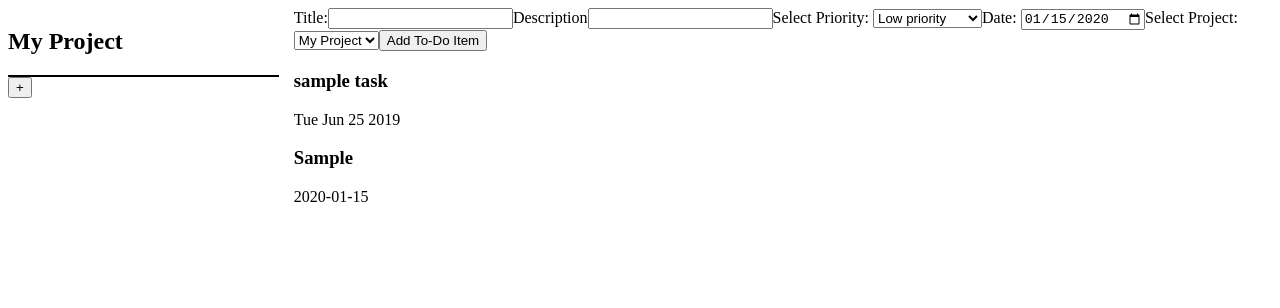
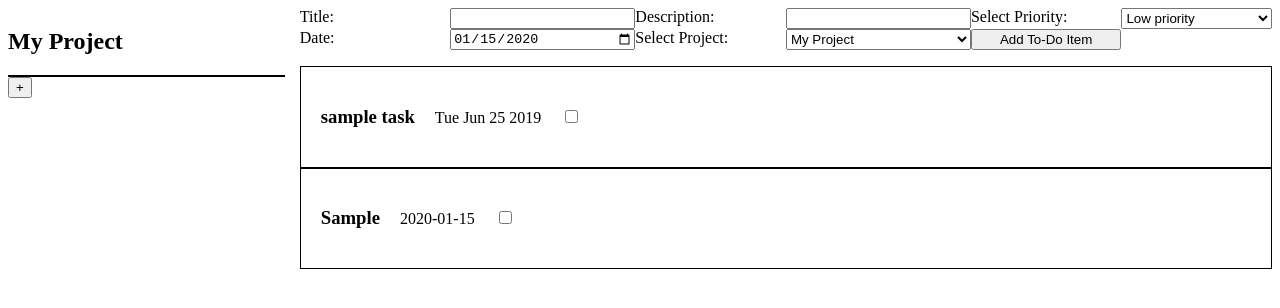
Before and after one commit to gferrarocamus/to-do-list, a website built with webpack: page dist/index.html in a window 1280 px wide. Both pictures are taken after typing "Sample", "Sample", "2020-01-15" into the empty fields and a click on the button "Add To-Do Item". Built offline with nearby package versions, Linux system fonts and the light colour scheme.

Commit message:
set up checkbox and styles

```diff
--- a/src/addAndClean.js
+++ b/src/addAndClean.js
@@ -58,8 +58,14 @@ const cleanAndRender = (e) => {
   renderToDos(+projectId);
 };
 
-const showDetails = () => {
+const showDetails = (e) => {
+  const details = e.target.children;
 
-}
+  [...details].forEach(detail => {
+    if ([...detail.classList].indexOf('details') > -1) {
+      detail.classList.toggle('hidden');
+    }
+  })
+};
 
 export { addAndClean, cleanAndRender, showProjectForm, showDetails };
--- /dev/null
+++ b/src/css/toDoForm.css
@@ -0,0 +1,4 @@
+.toDoForm {
+  display: grid;
+  grid-template-columns: 1fr 1fr 1fr 1fr 1fr 1fr;
+}
--- a/src/css/toDos.css
+++ b/src/css/toDos.css
@@ -1,3 +1,13 @@
 .hidden {
   display: none;
 }
+
+.inline {
+  display: inline-block;
+  margin-right: 20px;
+}
+
+.toDo {
+  border: 1px solid black;
+  padding: 20px;
+}
--- a/src/projectFactory.js
+++ b/src/projectFactory.js
@@ -10,6 +10,7 @@ const setDefaultProject = () => {
   const defaultToDo = toDoFactory(
     1,
     "sample task",
+    false,
     "give feedback to developer",
     "low priority",
     d
--- a/src/toDoFactory.js
+++ b/src/toDoFactory.js
@@ -1,7 +1,7 @@
 import { getStorage, setStorage } from "./storage";
 
-const toDoFactory = (id, title, description, priority, date) => {
-  return { id, title, description, priority, date };
+const toDoFactory = (id, title, check, description, priority, date) => {
+  return { id, title, check, description, priority, date };
 };
 
 const getToDoId = () => {
@@ -17,12 +17,27 @@ const getToDoId = () => {
   }
 };
 
+const toggleChecked = (e) => {
+  const id = e.target.parentNode.getAttribute('data-index');
+  const storage = getStorage();
+  storage.forEach(project => {
+    project.toDos.forEach(toDo => {
+      if (toDo.id === +id) {
+        toDo.check = toDo.check === false ? true : false;
+      }
+    })
+  })
+  setStorage(storage);
+};
+
+
 const addToDo = () => {
   const form = document.querySelector(".toDoForm");
 
   const toDo = toDoFactory(
     getToDoId(),
     form.title.value,
+    false,
     form.description.value,
     form.priority.value,
     form.date.value
@@ -34,4 +49,4 @@ const addToDo = () => {
   setStorage(projects);
 };
 
-export { addToDo, toDoFactory };
+export { addToDo, toDoFactory, toggleChecked };
--- a/src/toDoForm.js
+++ b/src/toDoForm.js
@@ -1,5 +1,6 @@
 import { getStorage } from './storage';
 import { addAndClean } from './addAndClean';
+import './css/toDoForm.css';
 
 const renderToDoForm = () => {
   const form = document.createElement('form');
@@ -45,8 +46,8 @@ const renderToDoForm = () => {
   })
 
   const elements = [
-    [titleLabel, "Title:"],
-    [descriptionLabel, "Description"],
+    [titleLabel, "Title: "],
+    [descriptionLabel, "Description: "],
     [priorityLabel, "Select Priority: "],
     [dateLabel, "Date: "],
     [btn, "Add To-Do Item"],
--- a/src/toDos.js
+++ b/src/toDos.js
@@ -1,5 +1,6 @@
 import { getStorage } from './storage';
-import { showDetails } from './addAndClean'
+import { showDetails } from './addAndClean';
+import { toggleChecked } from './toDoFactory';
 import './css/toDos.css';
 
 const renderToDos = (projectId) => {
@@ -15,21 +16,35 @@ const createToDo = (data) => {
   const div = document.createElement('div');
   div.classList.add('toDo');
   const title = document.createElement('h3');
-  title.addEventListener('click', showDetails, false);
+  title.textContent = data.title;
+  title.classList.add('inline');
+  const check = document.createElement('input');
+  check.setAttribute('type', 'checkbox');
+  check.setAttribute('value', 'completed');
+  check.checked = data.check;
+  check.addEventListener('click', toggleChecked, false);
+  check.classList.add('inline');
   const description = document.createElement('p');
   description.classList.add('hidden');
+  description.classList.add('details');
+  description.textContent = data.description;
   const priority = document.createElement('p');
+  priority.classList.add('details');
   priority.classList.add('hidden');
+  priority.textContent = data.priority;
   const date = document.createElement('p');
-  title.textContent = data.title;
-  description.textContent = data.description;
-  priority.textContent = data.priority;
   date.textContent = data.date;
-  const elements = [title, description, priority, date];
+  date.classList.add('inline');
+
+  const elements = [title, date, check, description, priority];
 
   elements.forEach((element) => {
     div.appendChild(element);
   });
+
+  div.setAttribute('data-index', data.id);
+  div.addEventListener('click', showDetails, false);
+
   return div;
 };
 
```
Also changed, not shown: dist/main.js.
